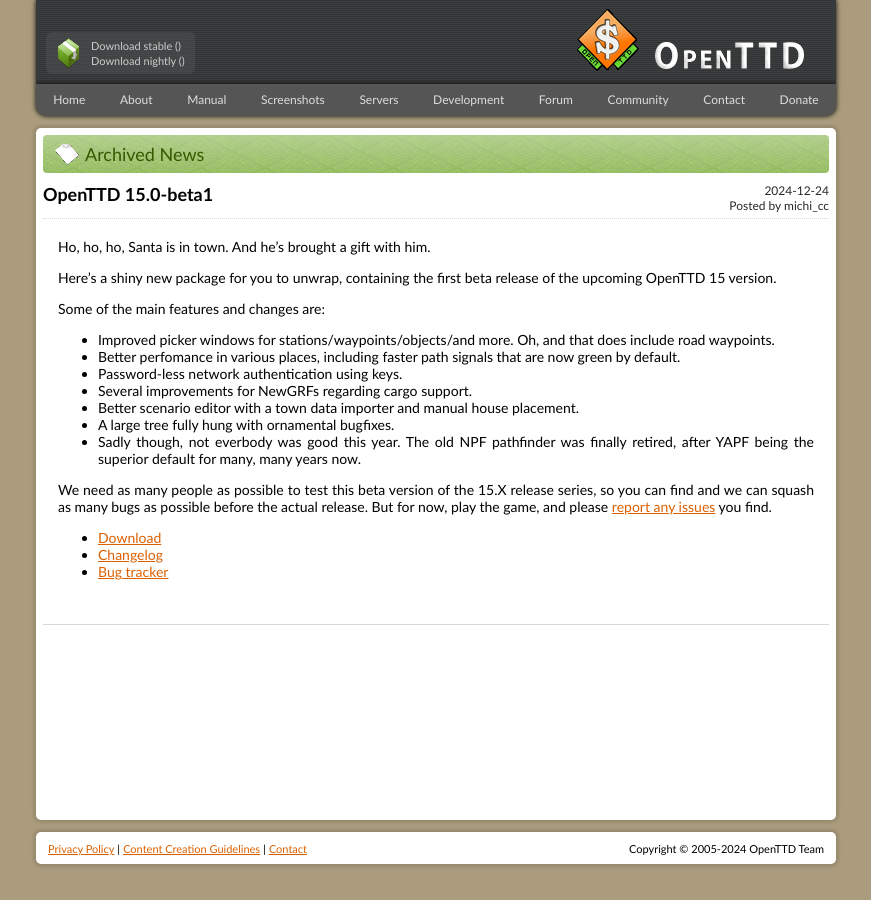
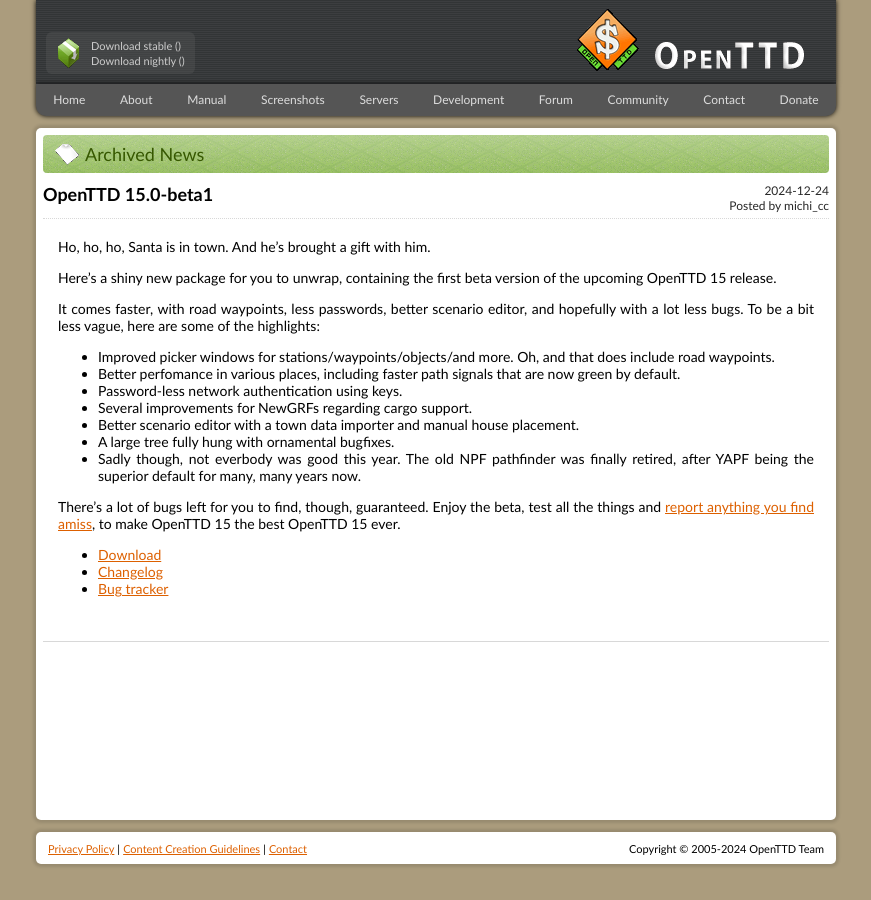
Before and after one commit to OpenTTD/website, a Jekyll site: the page built from _posts/2024-12-24-openttd-15-0-beta1.md, in a window 1280 px wide. Shown: the whole page, without its empty margins (204-1075 px from the left). Built offline with Jekyll 4.4.1, drawn with Linux system fonts in a browser that asks for light colours.

Commit message:
Change: Incorporated teaser into main announcement.

```diff
--- a/_posts/2024-12-24-openttd-15-0-beta1.md
+++ b/_posts/2024-12-24-openttd-15-0-beta1.md
@@ -6,11 +6,10 @@
 Ho, ho, ho, Santa is in town.
 And he's brought a gift with him.
 
-Here's a shiny new package for you to unwrap, containing the first beta release of the upcoming OpenTTD 15 version.
+Here's a shiny new package for you to unwrap, containing the first beta version of the upcoming OpenTTD 15 release.
 
-
-
-Some of the main features and changes are:
+It comes faster, with road waypoints, less passwords, better scenario editor, and hopefully with a lot less bugs.
+To be a bit less vague, here are some of the highlights:
 * Improved picker windows for stations/waypoints/objects/and more. Oh, and that does include road waypoints.
 * Better perfomance in various places, including faster path signals that are now green by default.
 * Password-less network authentication using keys.
@@ -19,8 +18,7 @@
 * A large tree fully hung with ornamental bugfixes.
 * Sadly though, not everbody was good this year. The old NPF pathfinder was finally retired, after YAPF being the superior default for many, many years now.
 
-We need as many people as possible to test this beta version of the 15.X release series, so you can find and we can squash as many bugs as possible before the actual release.
-But for now, play the game, and please [report any issues](https://github.com/OpenTTD/OpenTTD/issues/new/choose) you find.
+There's a lot of bugs left for you to find, though, guaranteed. Enjoy the beta, test all the things and [report anything you find amiss](https://github.com/OpenTTD/OpenTTD/issues/new/choose), to make OpenTTD 15 the best OpenTTD 15 ever.
 
 * [Download](https://www.openttd.org/downloads/openttd-releases/testing.html)
 * [Changelog](https://cdn.openttd.org/openttd-releases/15.0-beta1/changelog.txt)
```
